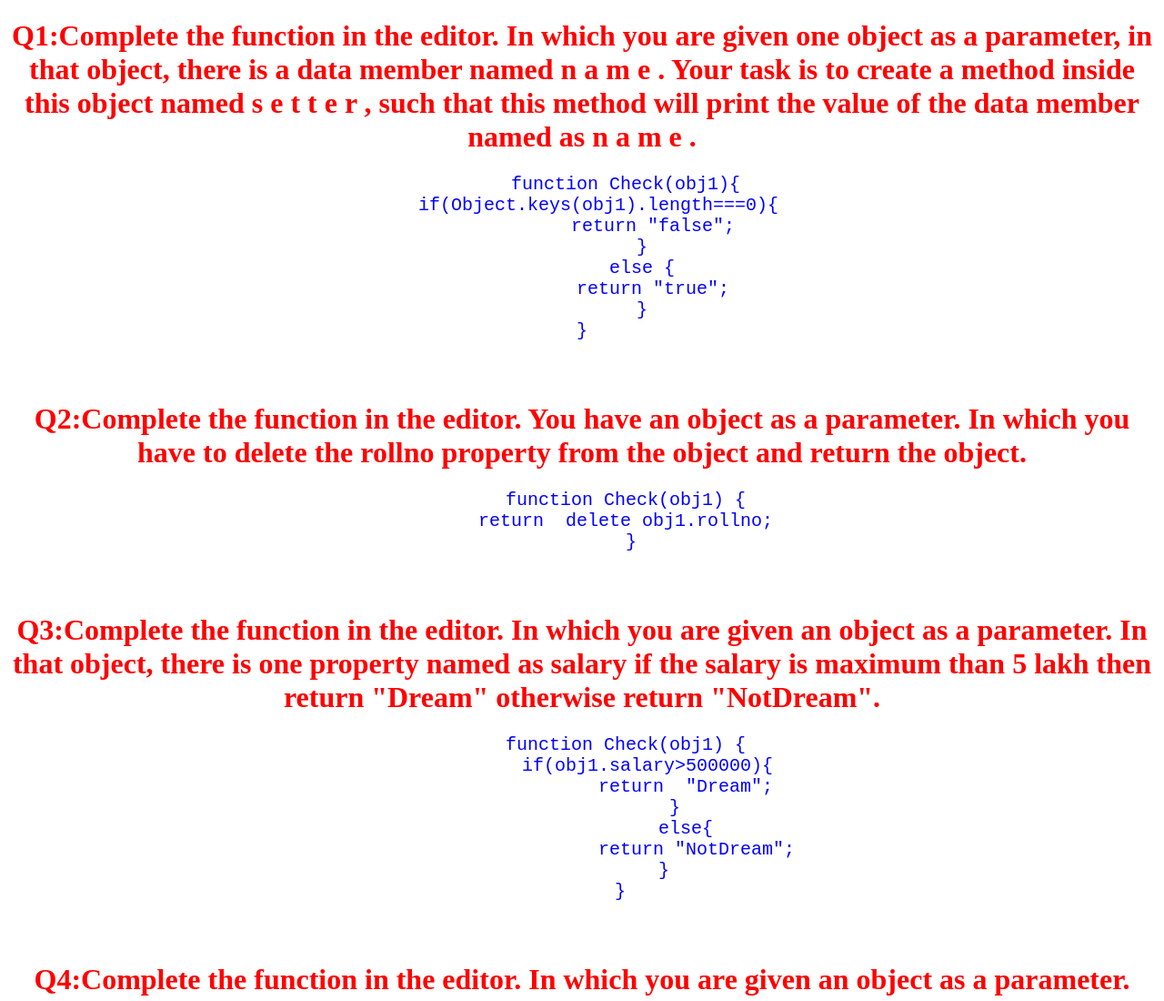
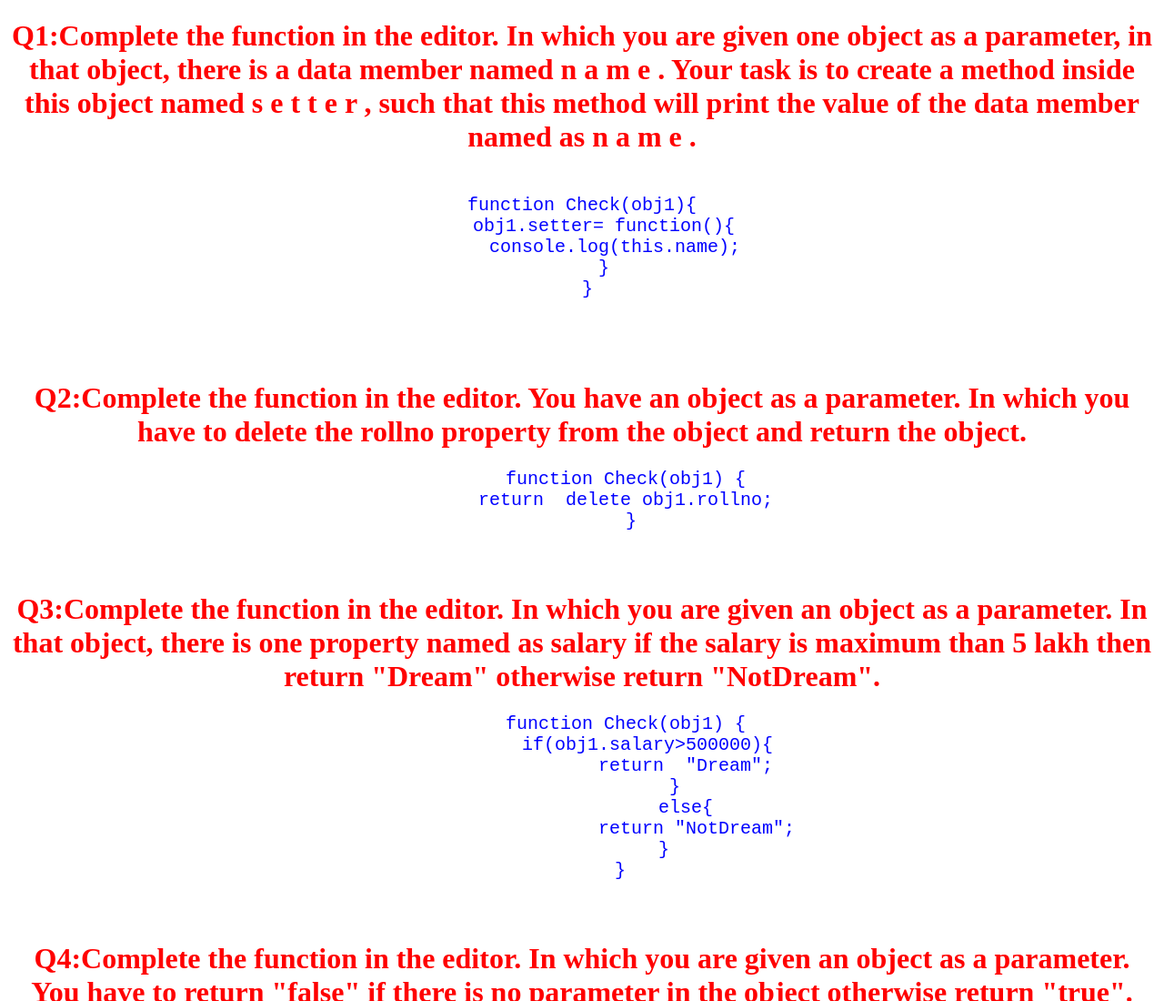
Before and after one commit to Mudasir4736/Javascript-Handson-7-Objects, a plain HTML site: page index.html in a window 1280 px wide. Shown: the top 1100 px of the page at 91% size. Drawn offline with Linux system fonts and the light colour scheme.

Commit message:
2nd update

```diff
--- a/index.html
+++ b/index.html
@@ -43,14 +43,13 @@ e
 
 
     <pre>
-        function Check(obj1){
-   if(Object.keys(obj1).length===0){
-             return "false";
-           }
-           else {
-             return "true";
-           }
-}
+
+function Check(obj1){
+    obj1.setter= function(){
+      console.log(this.name);
+    }
+ }
+
 
     </pre>
 
```
